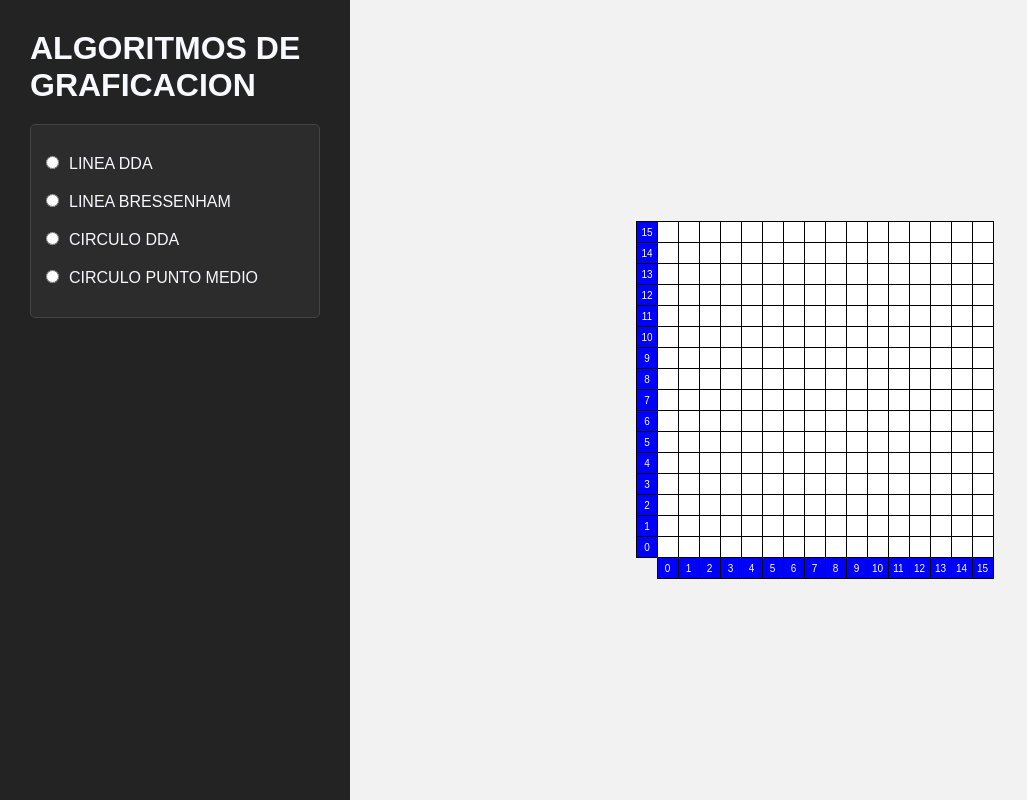
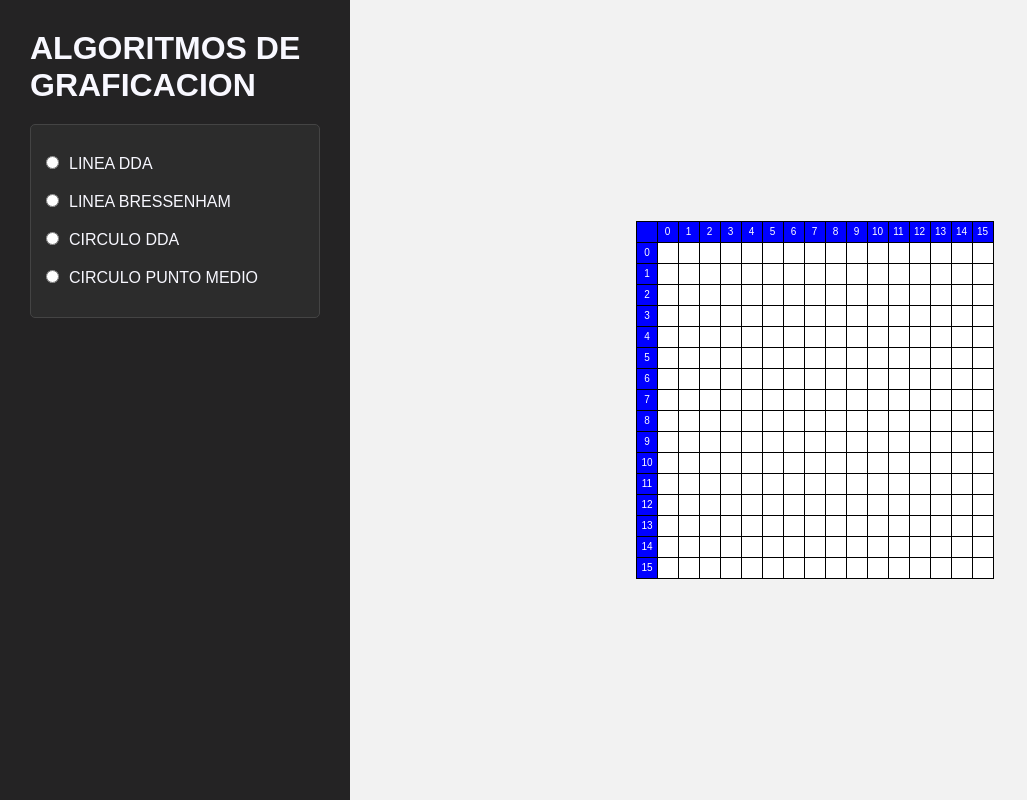
Before and after one commit to jorgi097/Graficacion, a React (Vite) app: page / in a window 1280 px wide. Shown: the whole page, without its empty margins (0-1027 px from the left). Built offline with nearby package versions, Linux system fonts and the light colour scheme.

Commit message:
[Change] Matrix paints from top to buttom

```diff
--- a/src/Matrix.jsx
+++ b/src/Matrix.jsx
@@ -23,33 +23,18 @@ function Matrix({ options, points }) { //Recibe los puntos y el largo de la matr
     return (
         <StyledMatrix>
             <div>
-                {Array.from({ length: options.yLength + 1 }, (_, rowIndex) => (
+                {Array.from({ length: options.yLength + 2 }, (_, rowIndex) => (
+
                     <Block
                         key={rowIndex}
-                        number={options.yLength - rowIndex}
+                        number={rowIndex === 0 ? null : rowIndex - 1}
                         backgroundColor={'blue'}
                         margin={rowIndex === 0 ? '.5px 0 0 0' : '1px 0'}
                     />
                 ))}
             </div>
             <Plane width={(options.xLength + 1) * 21}>
-                {Array.from({ length: options.yLength + 1 }, (_, rowIndex) => (
-                    <Row key={rowIndex}>
-                        {Array.from(
-                            { length: options.xLength + 1 },
-                            (_, colIndex) => {
-                                const isPoint = points.some(point => point[0] === colIndex && point[1] === (options.yLength - rowIndex));
-                                return (
-                                    <Block
-                                        key={`${rowIndex}-${colIndex}`}
-                                        backgroundColor={isPoint ? options.color : null} // Pinta el bloque si es un punto
-                                    />
-                                );
-                            }
-                        )}
-                    </Row>
-                ))}
-                <Row> {/* Crea la fila de numeros de abajo */}
+            <Row>
                     {Array.from(
                         { length: options.xLength + 1 },
                         (_, colIndex) => (
@@ -61,6 +46,23 @@ function Matrix({ options, points }) { //Recibe los puntos y el largo de la matr
                         )
                     )}
                 </Row>
+                {Array.from({ length: options.yLength + 1 }, (_, rowIndex) => (
+                    <Row key={rowIndex}>
+                        {Array.from(
+                            { length: options.xLength + 1 },
+                            (_, colIndex) => {
+                                const isPoint = points.some(point => point[0] === colIndex && point[1] === rowIndex);
+                                return (
+                                    <Block
+                                        key={`${rowIndex}-${colIndex}`}
+                                        backgroundColor={isPoint ? options.color : null} // Pinta el bloque si es un punto
+                                    />
+                                );
+                            }
+                        )}
+                    </Row>
+                ))}
+
             </Plane>
         </StyledMatrix>
     );
```
